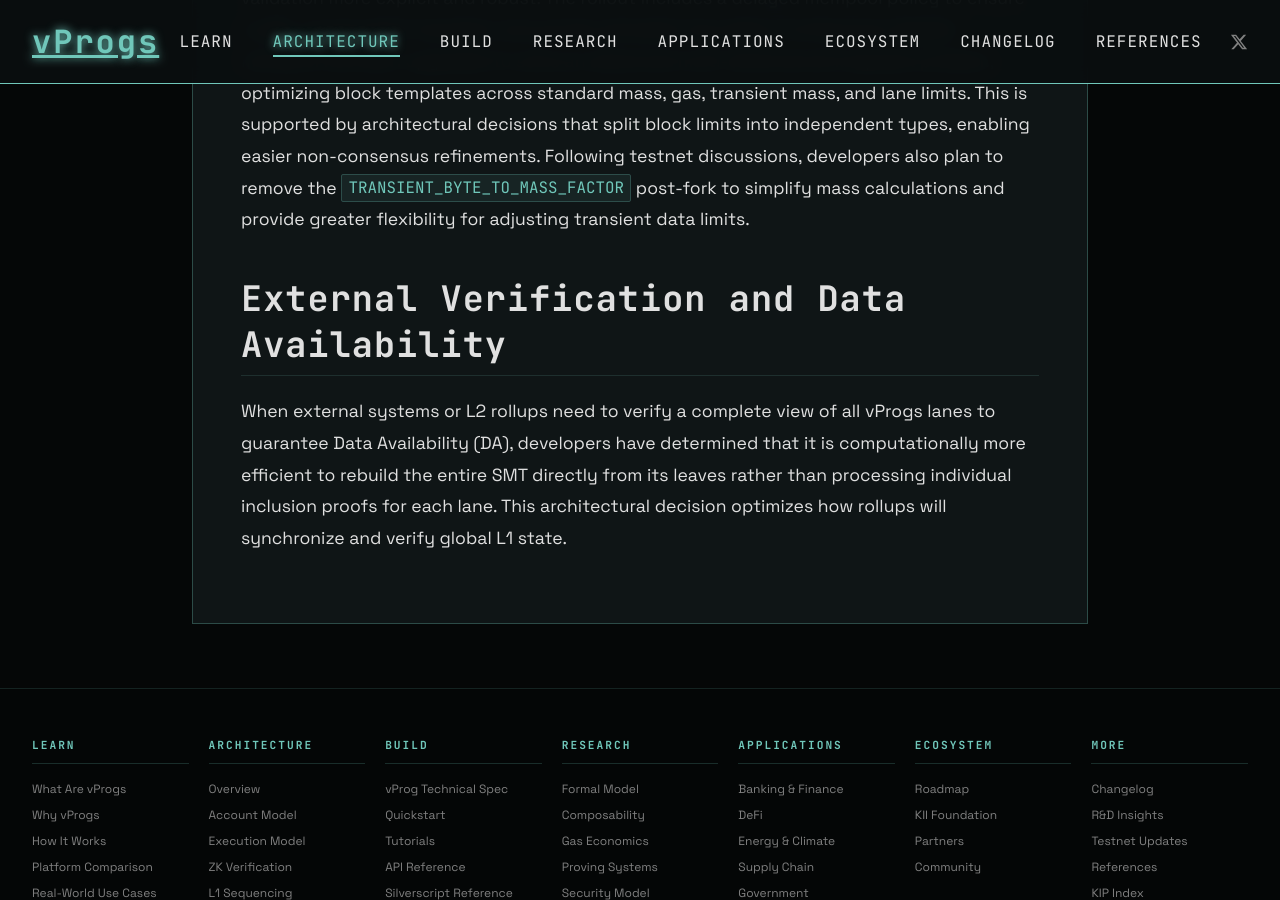
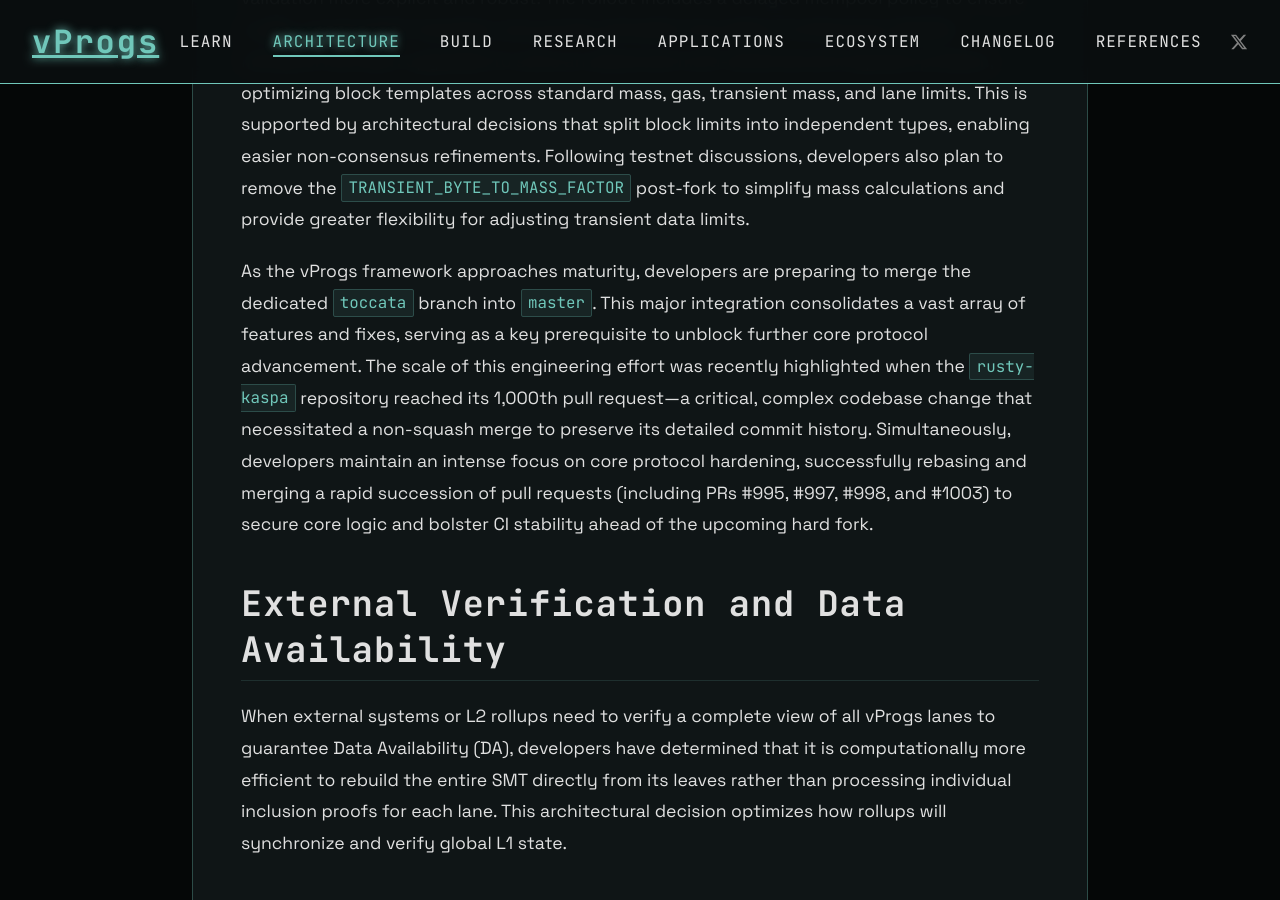
Before and after one commit to creative-inference/vprogs.xyz, a Jekyll site: the page built from architecture/sequencing-mapping.md, in a window 1280 px wide and 900 px high, scrolled down 15481 px. Built offline with Jekyll 4.4.1, drawn with Linux system fonts in a browser that asks for light colours.

Commit message:
Document Toccata branch merge prep, PR #1000 milestone, and core hardening [auto]

```diff
--- a/architecture/sequencing-mapping.md
+++ b/architecture/sequencing-mapping.md
@@ -386,6 +386,11 @@
 
 As the Toccata activation approaches, developers are polishing the mempool logic by separating template-fit checks from standardness rules, making vProgs transaction validation more explicit and robust. The rollout includes a delayed mempool policy to ensure a safe, conservative transition around the activation boundary. Furthermore, Kaspa's mempool has been upgraded to solve an advanced multi-dimensional knapsack problem, optimizing block templates across standard mass, gas, transient mass, and lane limits. This is supported by architectural decisions that split block limits into independent types, enabling easier non-consensus refinements. Following testnet discussions, developers also plan to remove the `TRANSIENT_BYTE_TO_MASS_FACTOR` post-fork to simplify mass calculations and provide greater flexibility for adjusting transient data limits.
 
+
+
+
+As the vProgs framework approaches maturity, developers are preparing to merge the dedicated `toccata` branch into `master`. This major integration consolidates a vast array of features and fixes, serving as a key prerequisite to unblock further core protocol advancement. The scale of this engineering effort was recently highlighted when the `rusty-kaspa` repository reached its 1,000th pull request—a critical, complex codebase change that necessitated a non-squash merge to preserve its detailed commit history. Simultaneously, developers maintain an intense focus on core protocol hardening, successfully rebasing and merging a rapid succession of pull requests (including PRs #995, #997, #998, and #1003) to secure core logic and bolster CI stability ahead of the upcoming hard fork.
+
 ## External Verification and Data Availability
 
 When external systems or L2 rollups need to verify a complete view of all vProgs lanes to guarantee Data Availability (DA), developers have determined that it is computationally more efficient to rebuild the entire SMT directly from its leaves rather than processing individual inclusion proofs for each lane. This architectural decision optimizes how rollups will synchronize and verify global L1 state.
```
